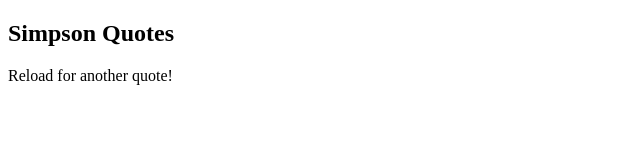
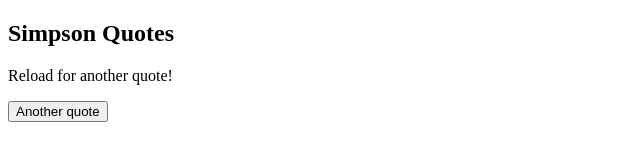
Before and after one commit to lilykr/challenge-ajax, a plain HTML site: page index-quotes-simspon.html in a window 1280 px wide. Shown: the whole page, without its empty margins (0-640 px from the left). Drawn offline with nearby package versions, Linux system fonts and the light colour scheme; no server answers.

Commit message:
added button to refresh

```diff
--- a/index-quotes-simspon.html
+++ b/index-quotes-simspon.html
@@ -17,6 +17,7 @@
       <div class="content" id="quote">
       </div>
     </div>
+    <button onclick="refreshQuote()">Another quote</button>
 
   </section>
 
@@ -45,6 +46,10 @@
 
 fetchQuoteJSON();
 
+function refreshQuote() {
+  location.reload();
+}
+
   </script>
 </body>
 
```
